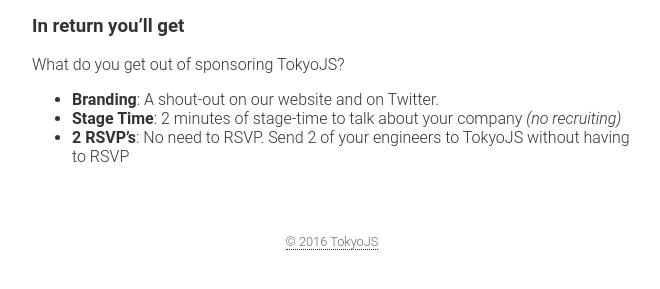
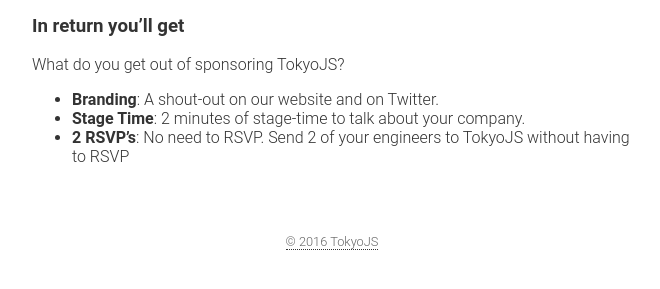
Before and after one commit to pine/tokyojs.github.io, a Jekyll site: the page built from SPONSORS.md, in a window 1280 px wide. Shown: the part 131-420 px from the top of the page, without its empty margins (308-968 px from the left). Built offline with Jekyll 4.4.1, drawn with Linux system fonts in a browser that asks for light colours.

Commit message:
Remove "no recruiting" from stage time description.

```diff
--- a/SPONSORS.md
+++ b/SPONSORS.md
@@ -9,5 +9,5 @@
 What do you get out of sponsoring TokyoJS?
 
 * **Branding**: A shout-out on our website and on Twitter.
-* **Stage Time**: 2 minutes of stage-time to talk about your company *(no recruiting)*
+* **Stage Time**: 2 minutes of stage-time to talk about your company.
 * **2 RSVP's**: No need to RSVP. Send 2 of your engineers to TokyoJS without having to RSVP
```
